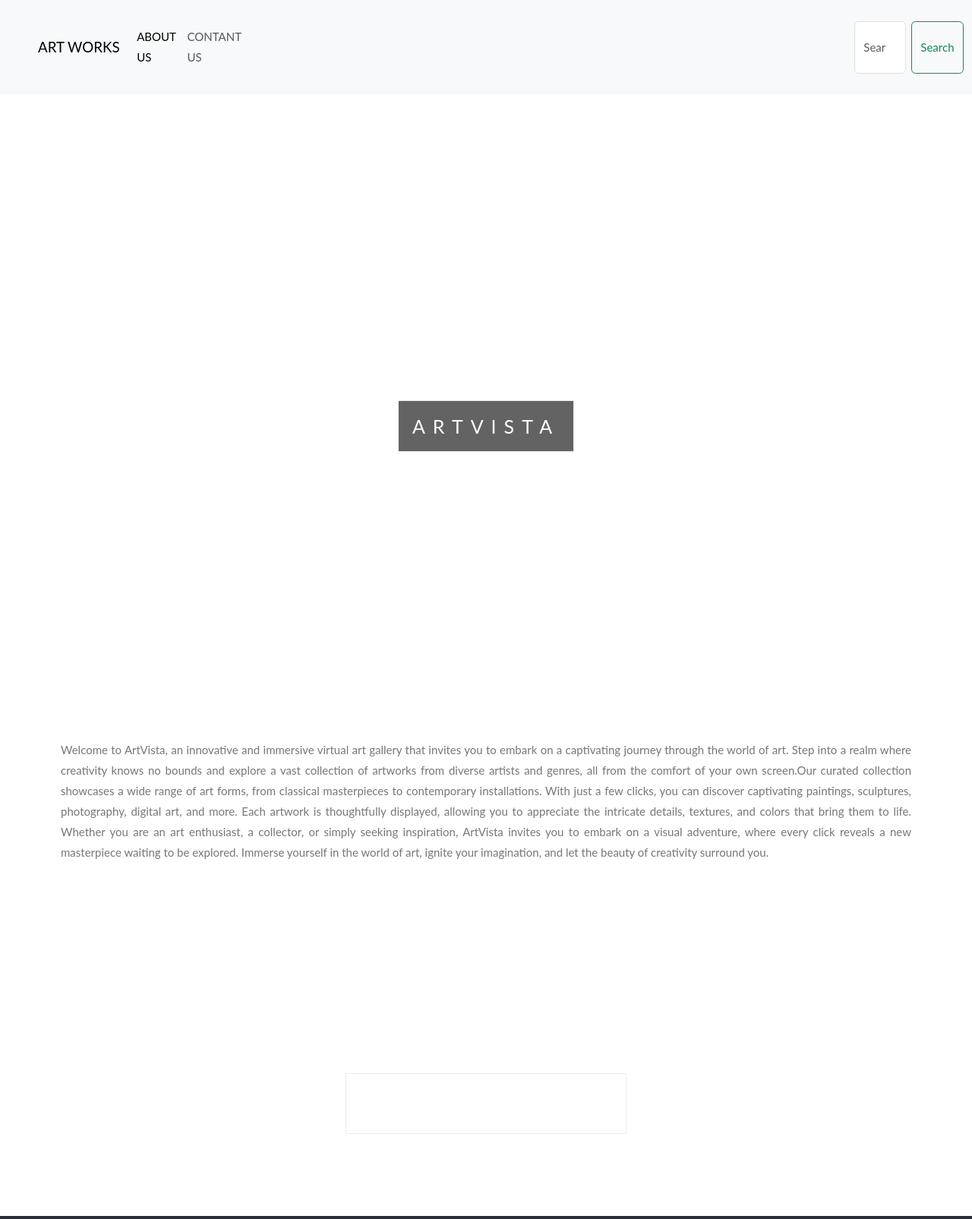
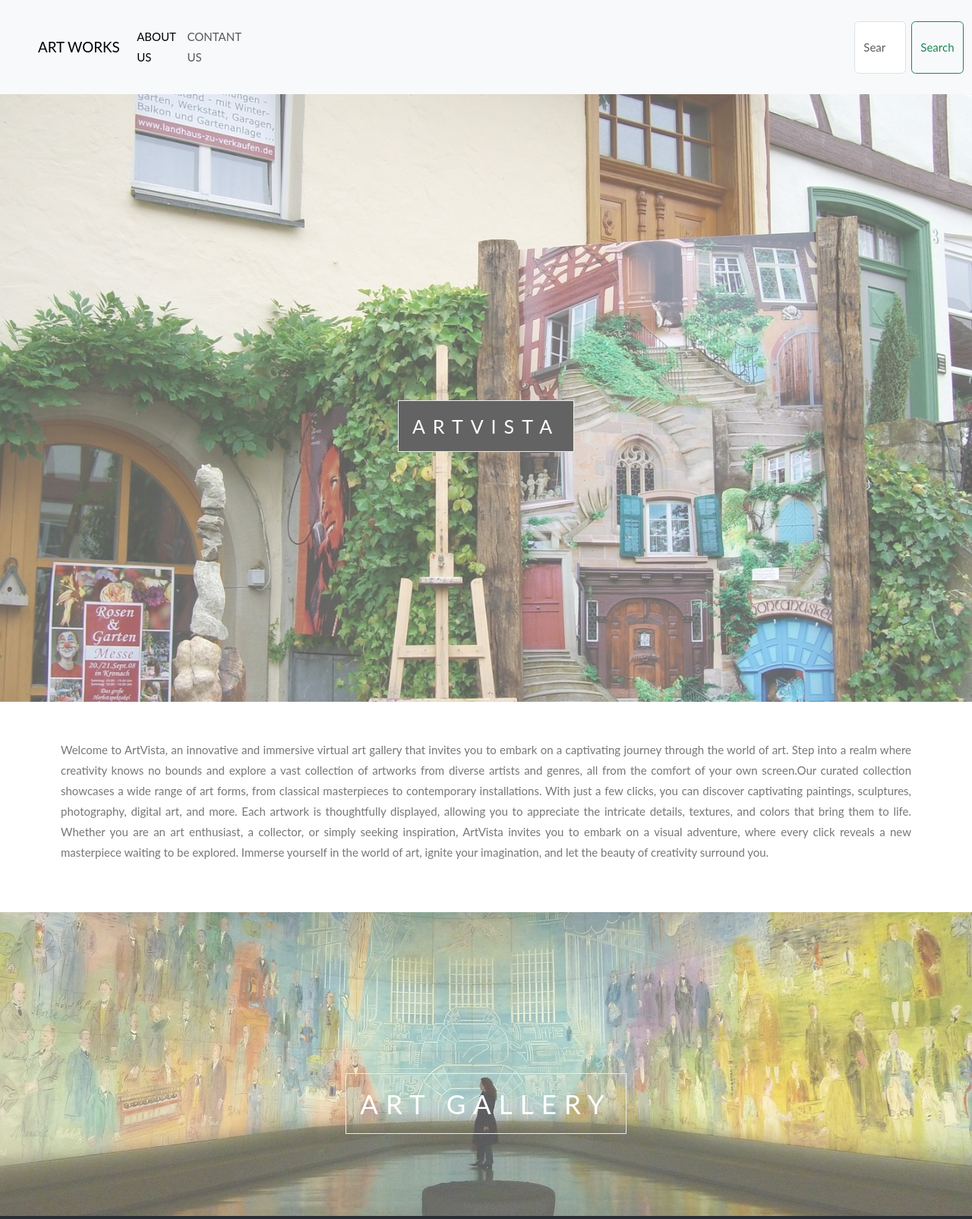
Before and after one commit to vagicharlasathvika/ArtGallary, a plain HTML site: page index.html in a window 1280 px wide. Shown: the top 1605 px of the page at 76% size. Drawn offline with nearby package versions, Linux system fonts and the light colour scheme.

Commit message:
Update index.html

```diff
--- a/index.html
+++ b/index.html
@@ -22,17 +22,17 @@
       background-size: cover;
     }
     .bgimg-1{
-      background-image: url(images/i1.jpg);
+      background-image: url(i1.jpg);
       min-height: 100%;
 
     }
     .bgimg-2{
-      background-image: url(images/i2.jpg);
+      background-image: url(i2.jpg);
       min-height: 400px;
 
     }
     .bgimg-3{
-      background-image: url(images/i3.jpg);
+      background-image: url(i3.jpg);
       min-height: 500px;
 
     }
```
